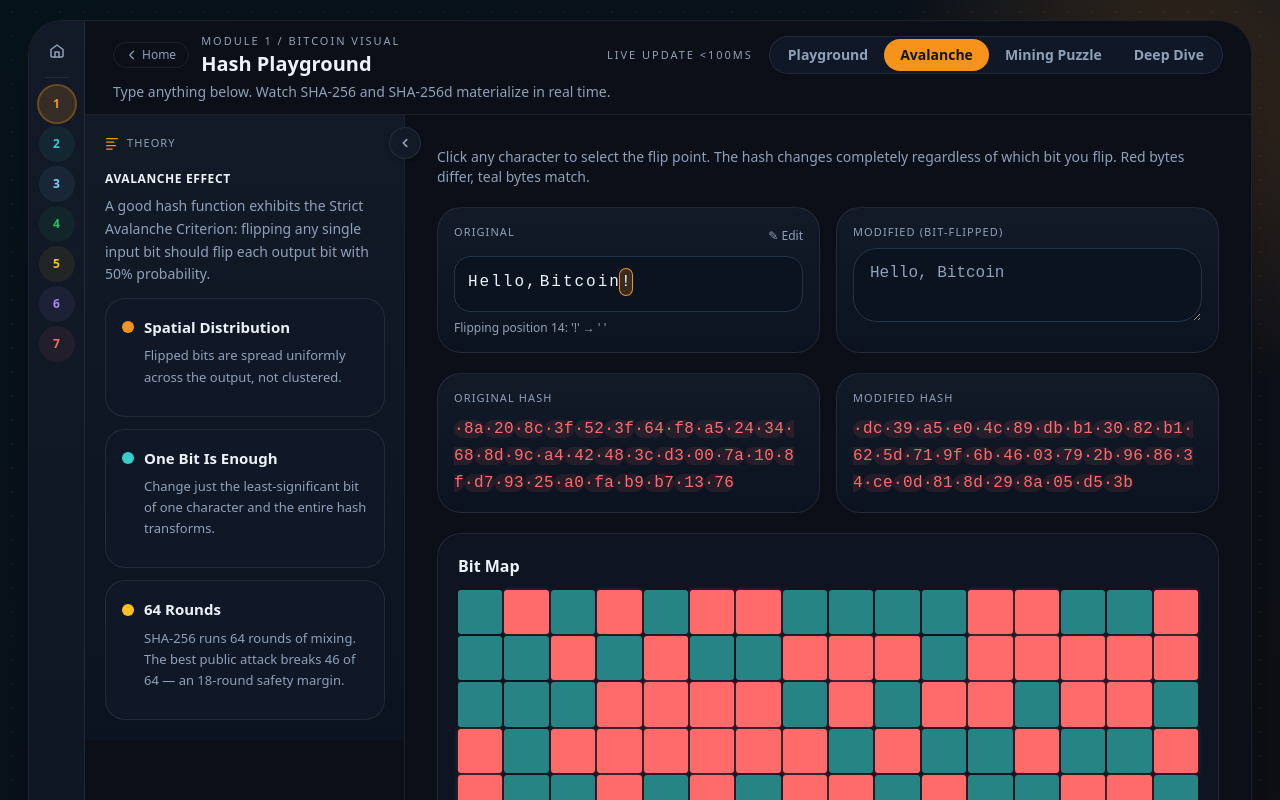
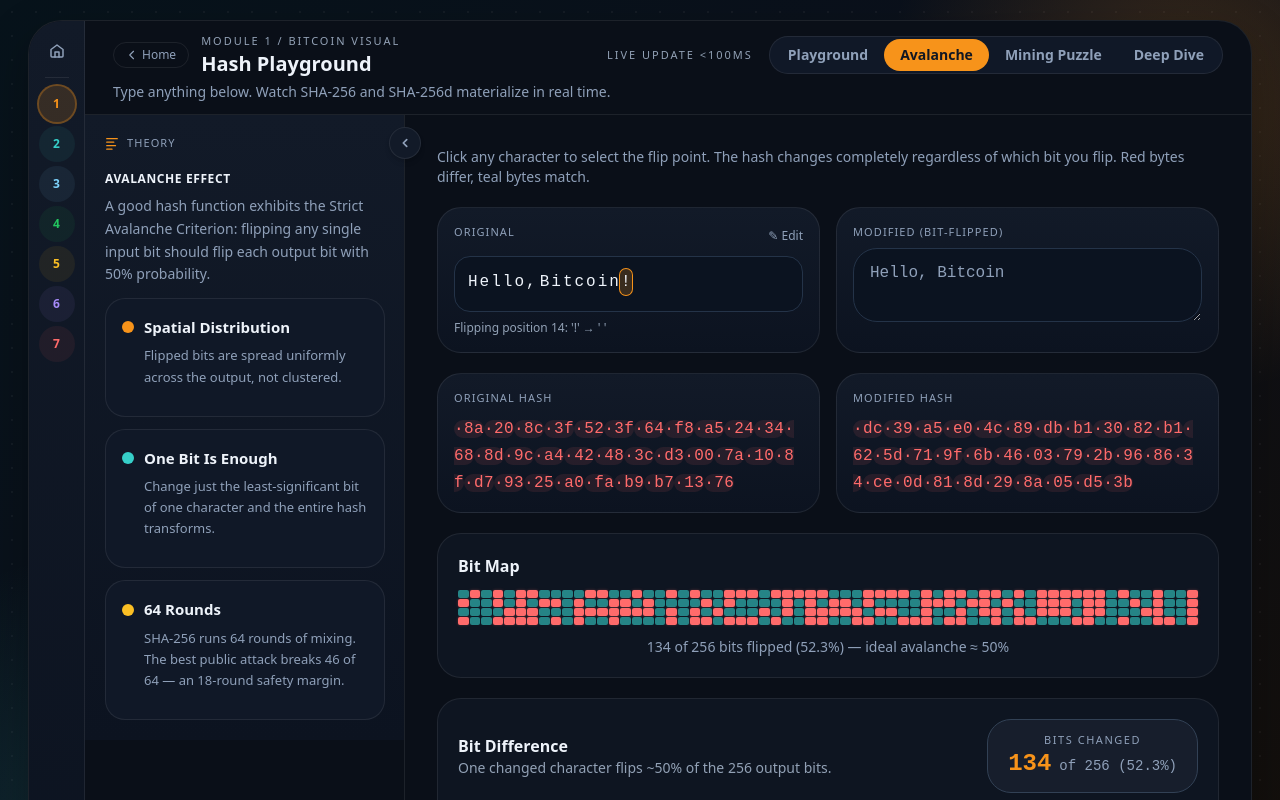
Before and after one commit to irodion/bitcoin-visual, a React (Vite) app: page /hash in a window 1280 px wide. Both pictures are taken after a click on the tab "Avalanche". Shown: the top 800 px of the page. Built offline with nearby package versions, Linux system fonts and the light colour scheme.

Commit message:
fix: use 64×4 wide strip for avalanche bit grid instead of 16×16 square
The square grid wasted vertical space. A 64-column × 4-row layout
conveys the same spatial distribution in ~5× less height.

Co-Authored-By: Claude Opus 4.6 (1M context) <noreply@anthropic.com>

```diff
--- a/src/modules/01-hash/components/BitGrid.tsx
+++ b/src/modules/01-hash/components/BitGrid.tsx
@@ -23,15 +23,15 @@ export function BitGrid({ original, modified, diffCount }: BitGridProps) {
   return (
     <div>
       <div
-        className="grid grid-cols-[repeat(16,1fr)] gap-[2px]"
+        className="grid grid-cols-[repeat(64,1fr)] gap-[1px]"
         role="img"
         aria-label={`Bit grid: ${diffCount} of 256 bits differ (${pct}%)`}
       >
         {bits.map((flipped, i) => (
           <div
             key={i}
-            className={`aspect-square rounded-[3px] transition-[filter] duration-150 hover:brightness-125 ${
-              flipped ? "bg-danger shadow-[0_0_4px_rgba(255,107,107,0.3)]" : "bg-teal/60"
+            className={`h-2 rounded-[2px] transition-[filter] duration-150 hover:brightness-125 ${
+              flipped ? "bg-danger shadow-[0_0_3px_rgba(255,107,107,0.3)]" : "bg-teal/60"
             }`}
             title={`Bit ${i}: ${flipped ? "flipped" : "same"}`}
           />
```
